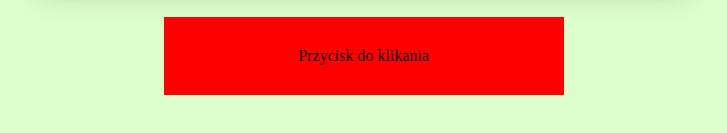
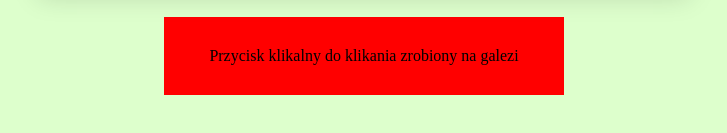
Before and after one commit to agnieszkazm/flickr-gallery, a plain HTML site: page index.html in a window 1280 px wide. Shown: the part 347-480 px from the top of the page, without its empty margins (276-1003 px from the left). Drawn offline with nearby package versions, Linux system fonts and the light colour scheme.

Commit message:
testowy commit

```diff
--- a/index.html
+++ b/index.html
@@ -17,7 +17,7 @@
   				<figure></figure>
 			</div>
 		</div>
-<div class="toggle-click toggle-color-click toggle-color-onclick">Przycisk do klikania</div>
+<div class="toggle-click toggle-color-click toggle-color-onclick">Przycisk klikalny do klikania zrobiony na galezi</div>
 
 		<script src="https://ajax.googleapis.com/ajax/libs/jquery/1.12.4/jquery.min.js"></script>
 		<script type="text/javascript" src="js/script.js"></script>
```
